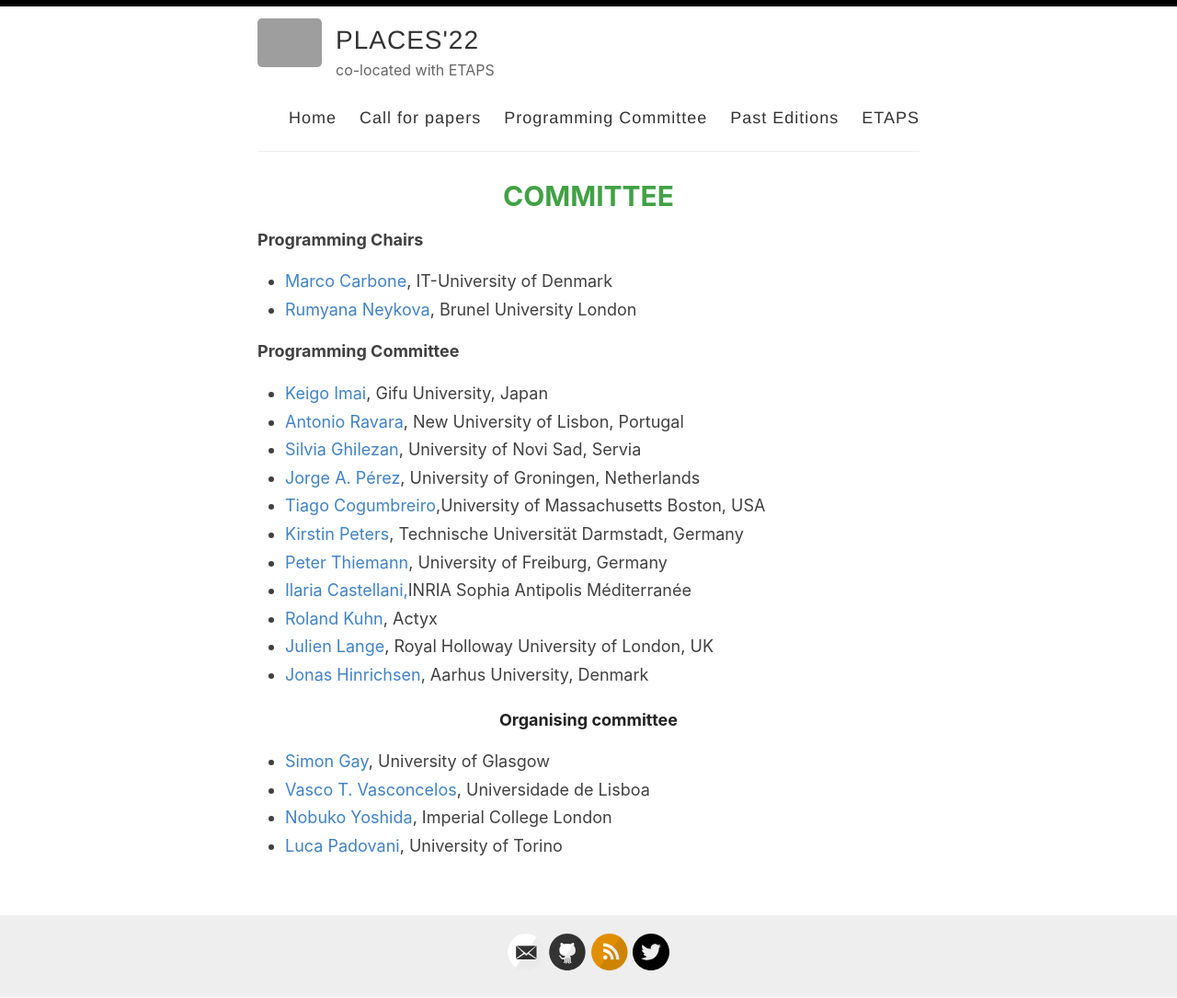
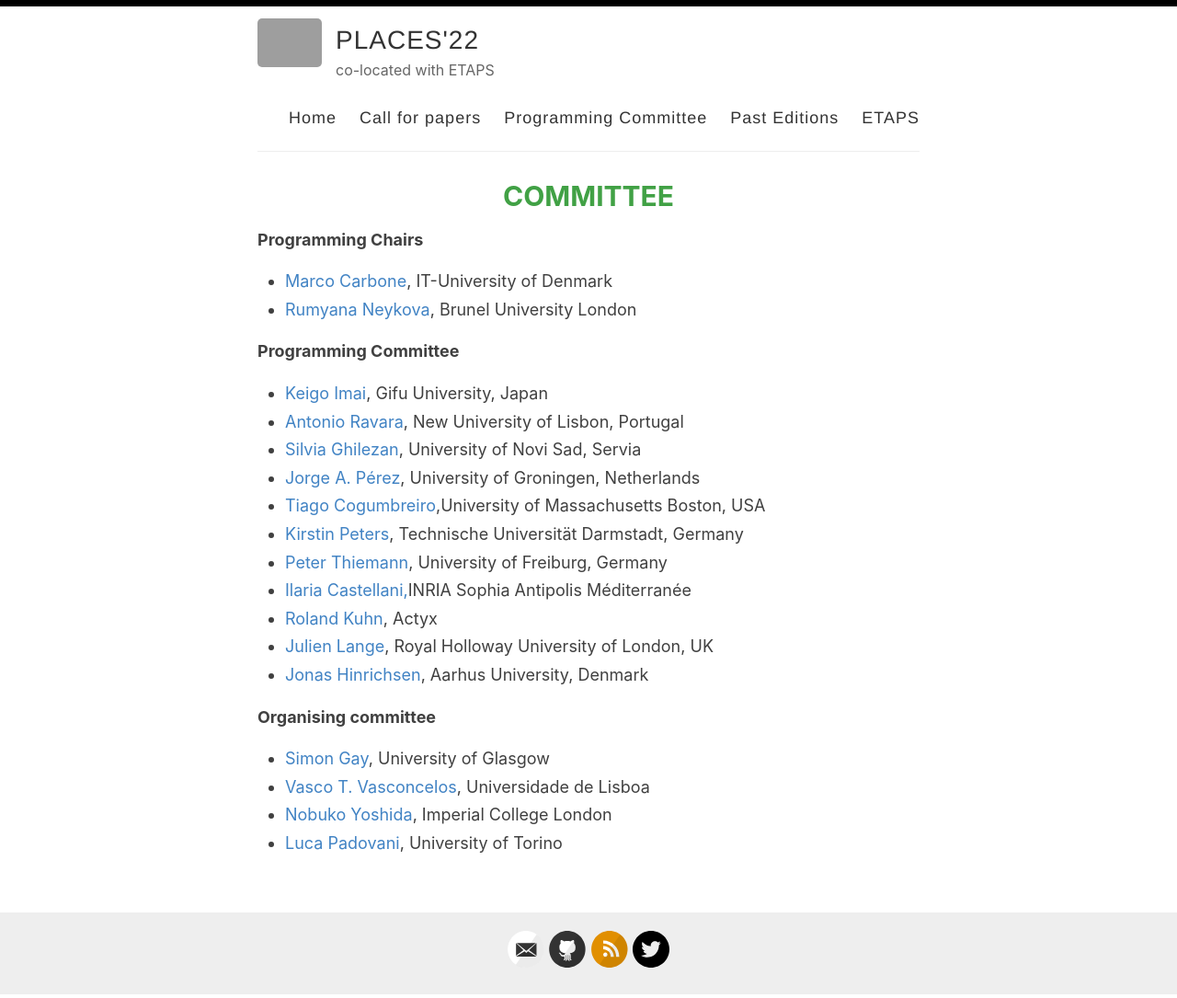
Before and after one commit to places-workshop/2022, a Jekyll site: the page built from _pages/committee.md, in a window 1280 px wide. Shown: the whole page at 92% size. Built offline with Jekyll 4.4.1, drawn with Linux system fonts in a browser that asks for light colours; grey boxes are pictures that could not be loaded.

```diff
--- a/_pages/committee.md
+++ b/_pages/committee.md
@@ -23,7 +23,7 @@ permalink: /committee/
 - [Julien Lange](https://pure.royalholloway.ac.uk/portal/en/persons/julien-lange(55a85423-9481-4565-9339-224891092d5e).html), Royal Holloway University of London, UK
 - [Jonas Hinrichsen](https://pure.au.dk/portal/en/persons/jonas-kastberg-hinrichsen(47107d73-8750-4515-ba0f-33c7ba993099).html), Aarhus University, Denmark
 
-#### **Organising committee**
+**Organising committee**
 
 - [Simon Gay](http://www.dcs.gla.ac.uk/~simon/), University of Glasgow
 - [Vasco T. Vasconcelos](https://www.di.fc.ul.pt/~vv/), Universidade de Lisboa
```
